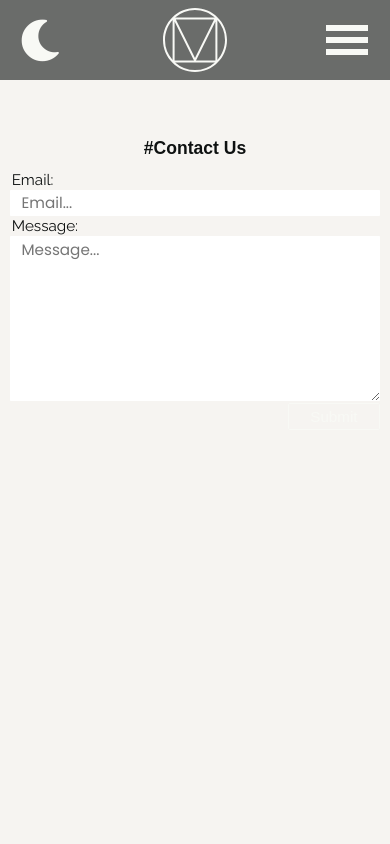
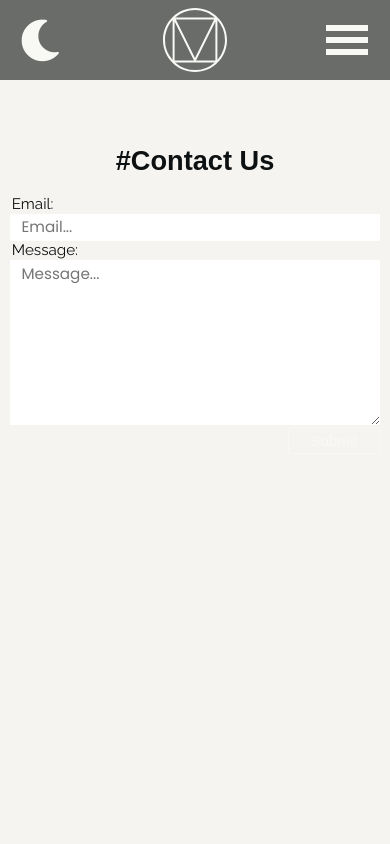
Before and after one commit to Kepitss/Gatsby-projects-portfolio-website, a Gatsby site: page /contact in a window 390 px wide. Shown: the top 844 px of the page. Built offline with nearby package versions, Linux system fonts and the light colour scheme; Gatsby itself is replaced by a stand-in of ours; a web font is replaced by a local one.

Commit message:
fix: fix Title component text size
- Before fix Title component text font-size was too little
- Now Title componet text size is in right font-size

```diff
--- a/src/styles/sass/components/_title.scss
+++ b/src/styles/sass/components/_title.scss
@@ -5,23 +5,21 @@
   text-align: center;
   text-transform: capitalize;
   font-family: "Nova Flat", sans-serif;
-  font-size: 2.5vw;
+  font-size: 3rem;
 }
 
-.main-title-color-black {
-  color: $black-text-color;
-}
-.main-title-color-white {
-  color: $white-text-color;
-}
-
-@media (max-width: 1280px) {
+@media (max-width: 1024px) {
   .main-title {
-    font-size: 3.5vw;
+    font-size: 2.5rem;
   }
 }
 @media (max-width: 700px) {
   .main-title {
-    font-size: 4.5vw;
+    font-size: 2rem;
   }
 }
+@media (max-width: 500px) {
+  .main-title {
+    font-size: 1.7rem;
+  }
+}
```
